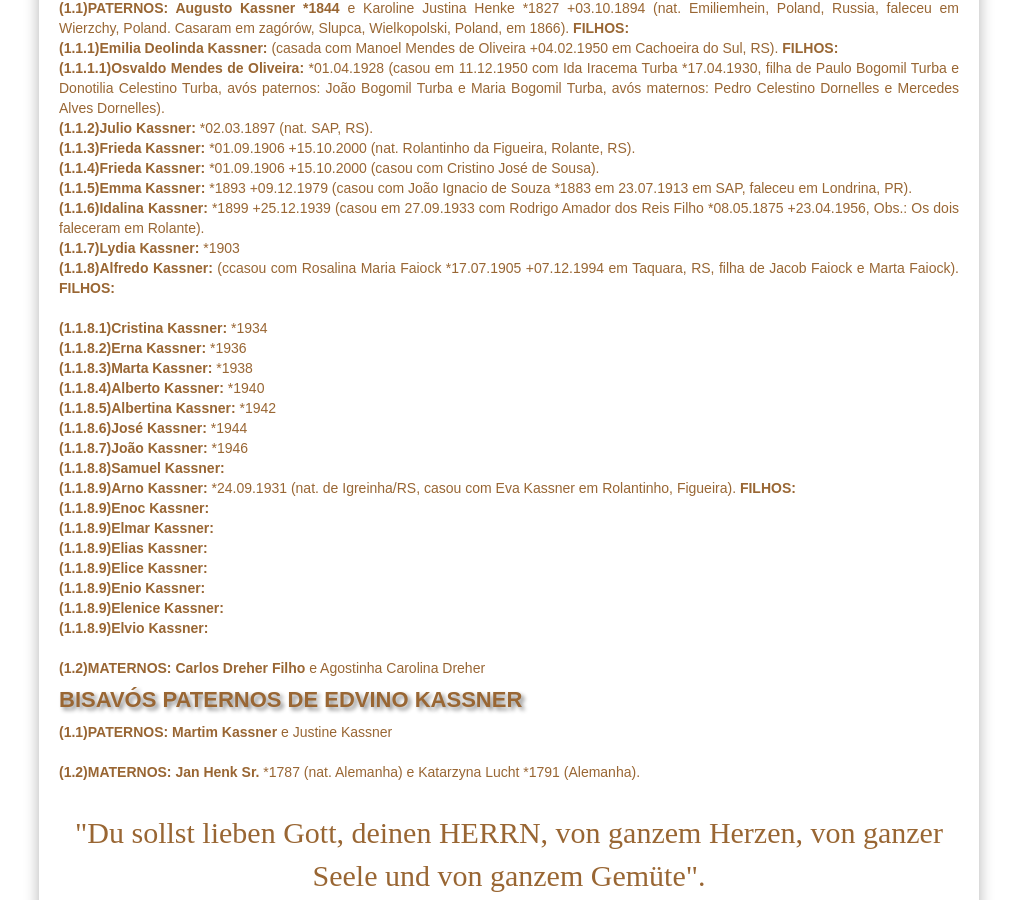
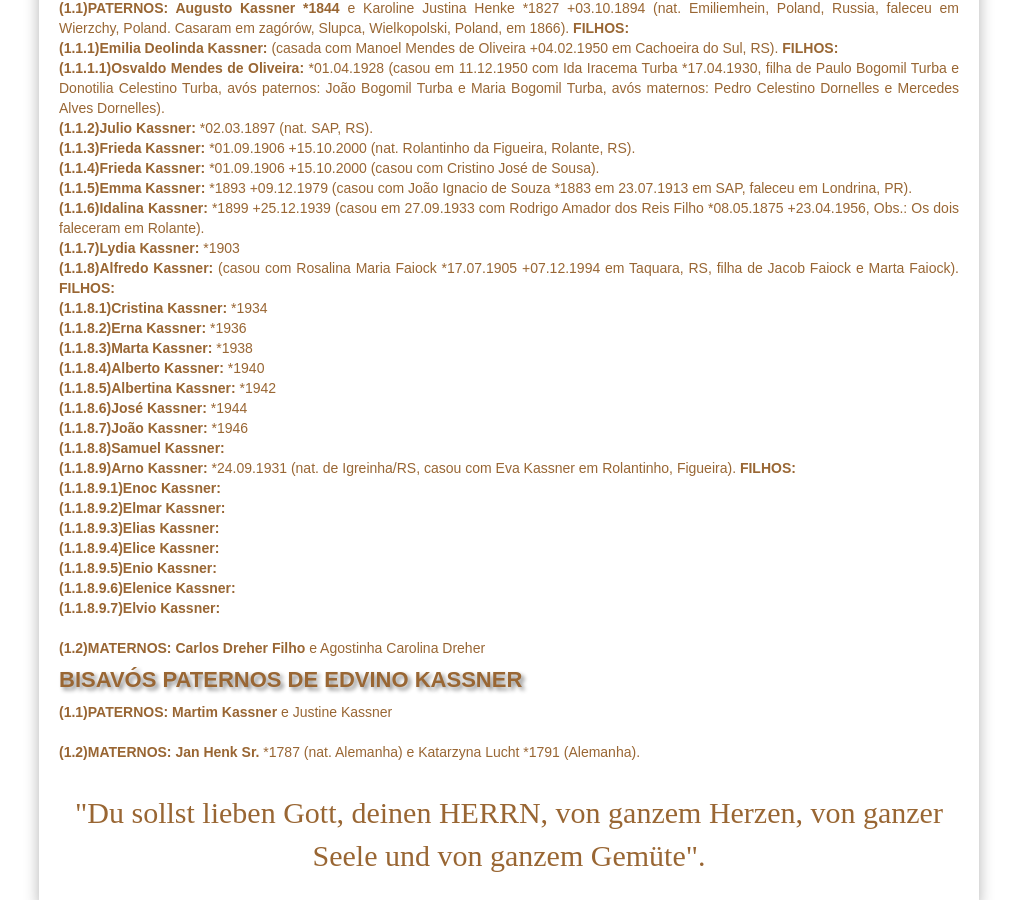
Before and after one commit to claudiovargas1955/claudiovargas1955.github.io, a Jekyll site: the page built from _pages/familia-kassner.html, in a window 1280 px wide and 900 px high, scrolled down 1819 px. Shown: the whole window, without its empty margins (131-1148 px from the left). Built offline with Jekyll 4.4.1, drawn with Linux system fonts in a browser that asks for light colours; some web fonts are replaced.

Commit message:
Update familia-kassner.html

```diff
--- a/_pages/familia-kassner.html
+++ b/_pages/familia-kassner.html
@@ -171,7 +171,7 @@ Wierzchy, Poland. Casaram em zagórów, Slupca, Wielkopolski, Poland, em 1866).
   <b>(1.1.6)Idalina Kassner: </b>*1899 +25.12.1939 (casou em 27.09.1933 com Rodrigo Amador dos Reis Filho *08.05.1875 +23.04.1956,
   Obs.: Os dois faleceram em Rolante). <br>
   <b>(1.1.7)Lydia Kassner: </b>*1903 <br>
-  <b>(1.1.8)Alfredo Kassner: </b>(ccasou com Rosalina Maria Faiock *17.07.1905 +07.12.1994 em Taquara, RS, filha de Jacob Faiock e Marta Faiock). <b>FILHOS: </b><br><br>
+  <b>(1.1.8)Alfredo Kassner: </b>(casou com Rosalina Maria Faiock *17.07.1905 +07.12.1994 em Taquara, RS, filha de Jacob Faiock e Marta Faiock). <b>FILHOS: </b><br>
    <b>(1.1.8.1)Cristina Kassner: </b>*1934<br>
    <b>(1.1.8.2)Erna Kassner: </b>*1936<br>
    <b>(1.1.8.3)Marta Kassner: </b>*1938<br>
@@ -181,13 +181,13 @@ Wierzchy, Poland. Casaram em zagórów, Slupca, Wielkopolski, Poland, em 1866).
    <b>(1.1.8.7)João Kassner: </b>*1946<br>
    <b>(1.1.8.8)Samuel Kassner: </b><br>
    <b>(1.1.8.9)Arno Kassner: </b>*24.09.1931 (nat. de Igreinha/RS, casou com Eva Kassner em Rolantinho, Figueira). <b>FILHOS: </b><br>
-      <b>(1.1.8.9)Enoc Kassner: </b><br>
-      <b>(1.1.8.9)Elmar Kassner: </b><br>
-      <b>(1.1.8.9)Elias Kassner: </b><br>
-      <b>(1.1.8.9)Elice Kassner: </b><br>
-      <b>(1.1.8.9)Enio Kassner: </b><br>
-      <b>(1.1.8.9)Elenice Kassner: </b><br>
-      <b>(1.1.8.9)Elvio Kassner: </b><br><br>
+      <b>(1.1.8.9.1)Enoc Kassner: </b><br>
+      <b>(1.1.8.9.2)Elmar Kassner: </b><br>
+      <b>(1.1.8.9.3)Elias Kassner: </b><br>
+      <b>(1.1.8.9.4)Elice Kassner: </b><br>
+      <b>(1.1.8.9.5)Enio Kassner: </b><br>
+      <b>(1.1.8.9.6)Elenice Kassner: </b><br>
+      <b>(1.1.8.9.7)Elvio Kassner: </b><br><br>
 
 <b>(1.2)MATERNOS: Carlos Dreher Filho </b>e Agostinha Carolina Dreher <br>
 
```
